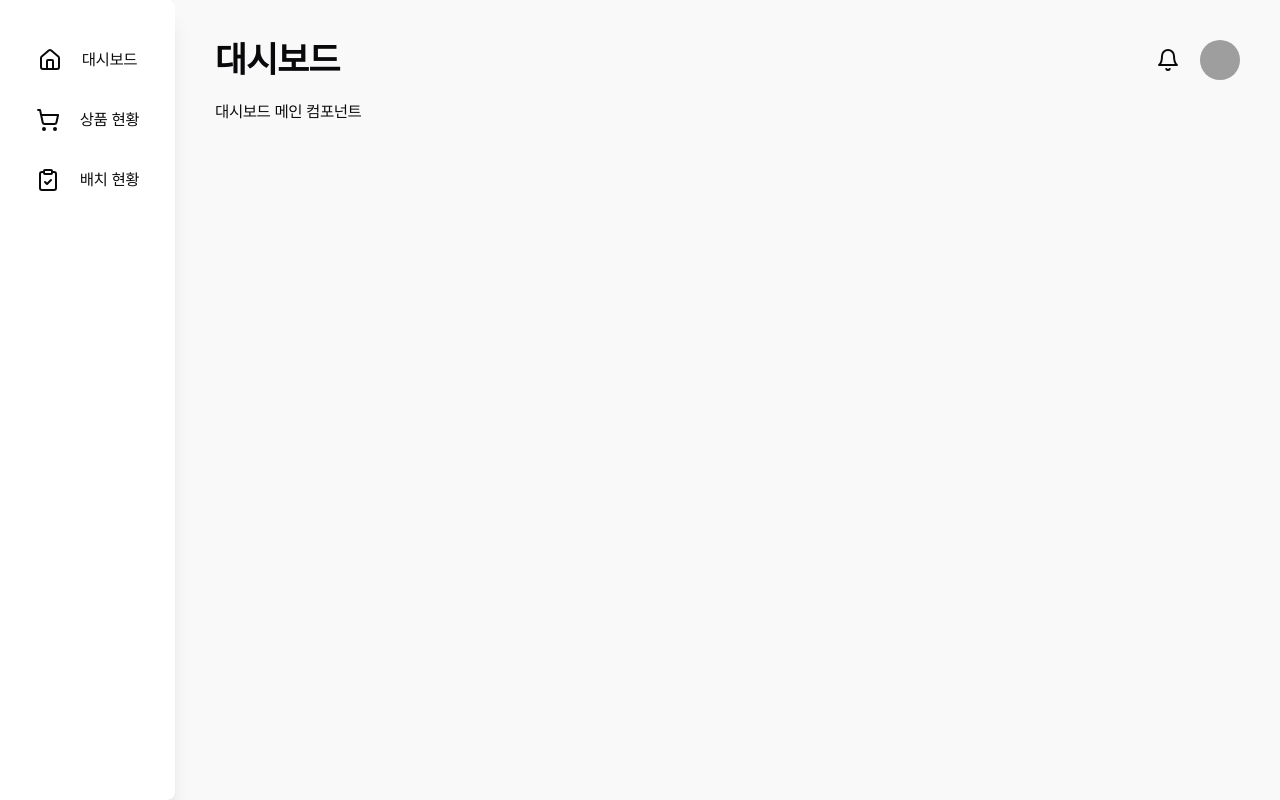
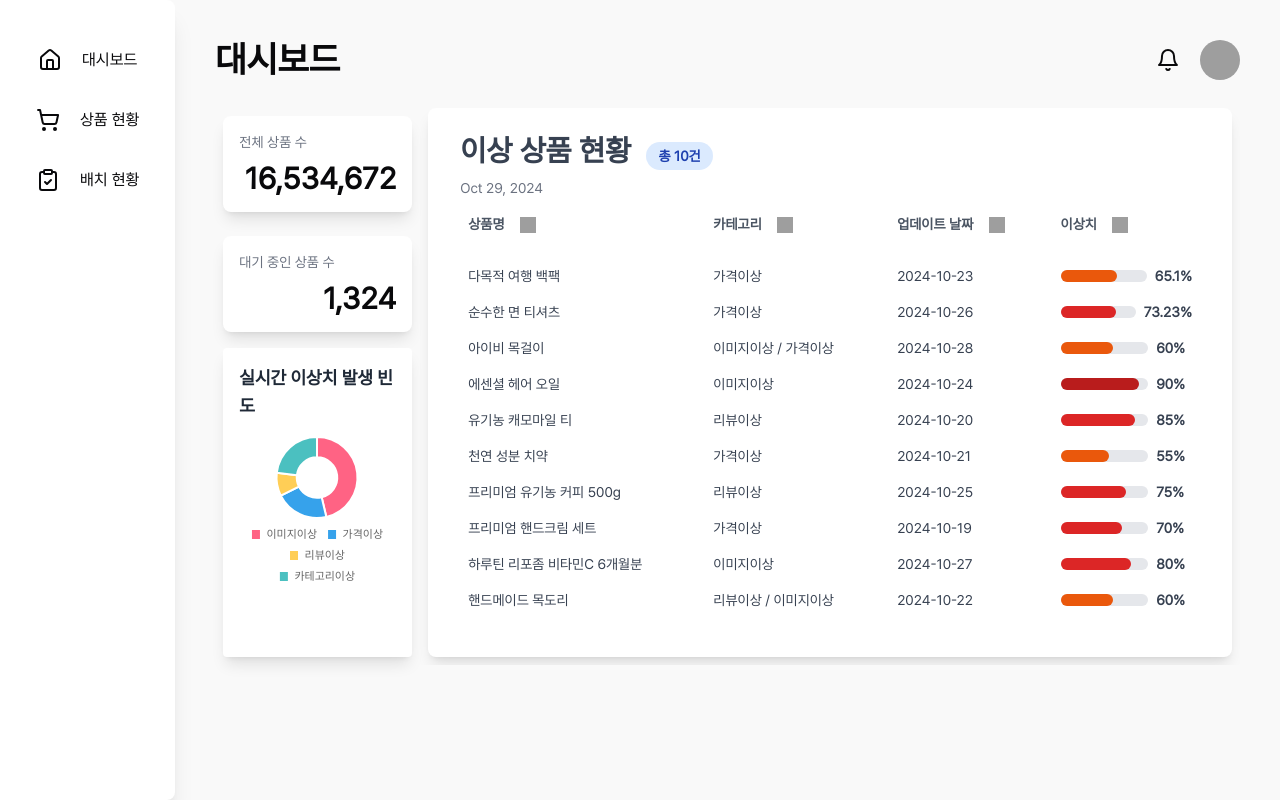
Before and after one commit to gyuoo/PADS, a Vue app in the folder frontend/gs-ads-dashboard-front/: page / in a window 1280 px wide. Built offline with nearby package versions, Linux system fonts and the light colour scheme; grey boxes are pictures that could not be loaded.

Commit message:
Feat: DashboardMain 컴포넌트 추가

```diff
--- a/frontend/gs-ads-dashboard-front/src/components/dashboard/DashboardMain.vue
+++ b/frontend/gs-ads-dashboard-front/src/components/dashboard/DashboardMain.vue
@@ -1,7 +1,20 @@
 <template>
-  <div>대시보드 메인 컴포넌트</div>
+  <div class="flex h-[565px]">
+    <div class="flex flex-col gap-2 w-1/5 h-full p-2">
+      <OverviewCount label="전체 상품 수" :count="16534672" />
+      <OverviewCount label="대기 중인 상품 수" :count="1324" />
+      <DoughnutChart />
+    </div>
+    <div class="w-4/5 h-full overflow-y-auto p-2">
+      <AnomalyProductList />
+    </div>
+  </div>
 </template>
 
-<script setup lang="ts"></script>
+<script setup lang="ts">
+import AnomalyProductList from './AnomalyProductList.vue';
+import OverviewCount from './OverviewCard.vue';
+import DoughnutChart from './DoughnutChart.vue';
+</script>
 
 <style scoped></style>
```
